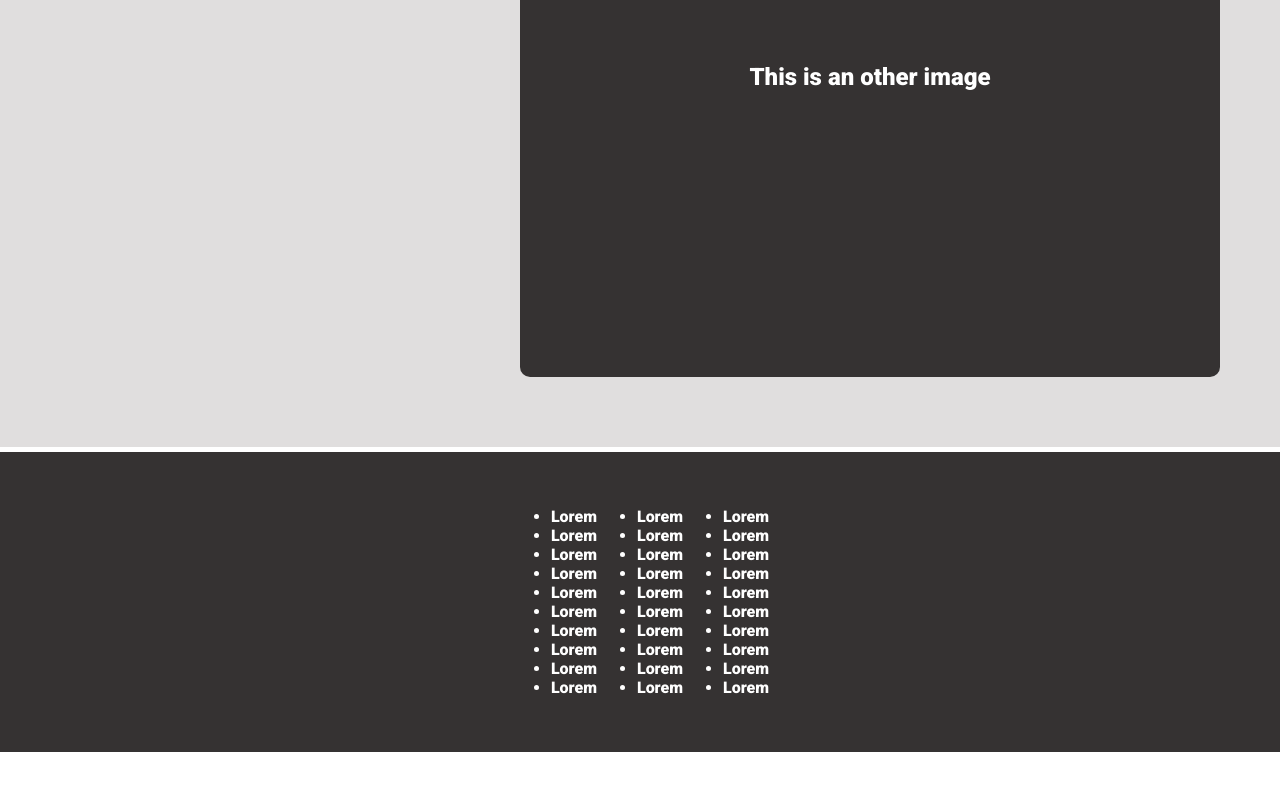
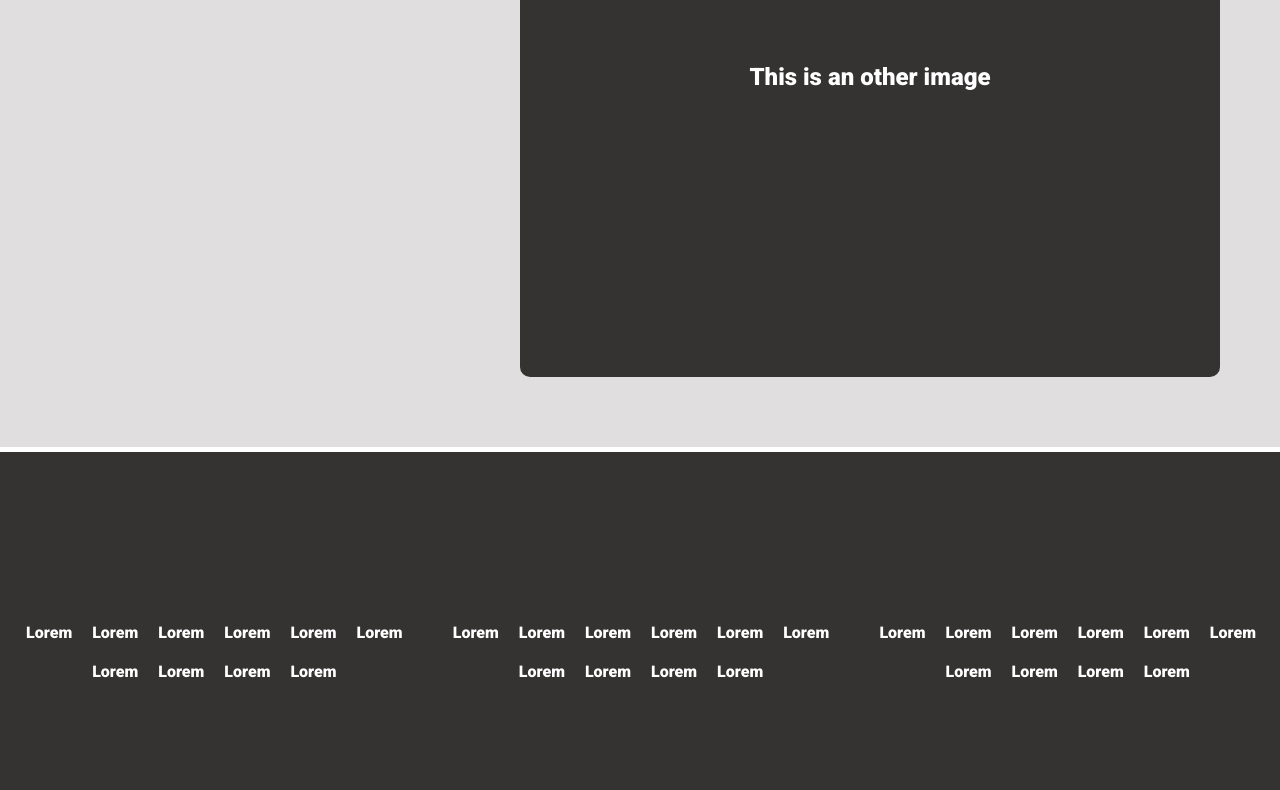
Before and after one commit to SajjadAhmad14/Smashing-Magazine, a website: page index.html in a window 1280 px wide. Shown: the part 7325-8115 px from the top of the page. Before the commit the page ends 8077 px from the top, so only its background shows below. Drawn offline with Linux system fonts and the light colour scheme.

Commit message:
Added style to footer-container and list-flex class

```diff
--- a/assets/css/style.css
+++ b/assets/css/style.css
@@ -61,7 +61,7 @@ body {
   color: grey;
 }
 
-.guide-links > li > a {
+.guide-links>li>a {
   text-decoration: none;
   color: #000;
 }
@@ -251,9 +251,24 @@ body {
 }
 
 .footer-container {
+  height: 400px;
   display: flex;
+  align-items: center;
   justify-content: center;
-  align-items: center;
-  width: 100%;
-  height: 300px;
 }
+
+.list-flex {
+  display: flex;
+  flex-wrap: wrap;
+  justify-content: center;
+  padding-left: 2px;
+}
+
+.list-flex li {
+  padding: 10px;
+  list-style-type: none;
+}
+
+.list-flex li:hover {
+  background-color: grey;
+}
```
